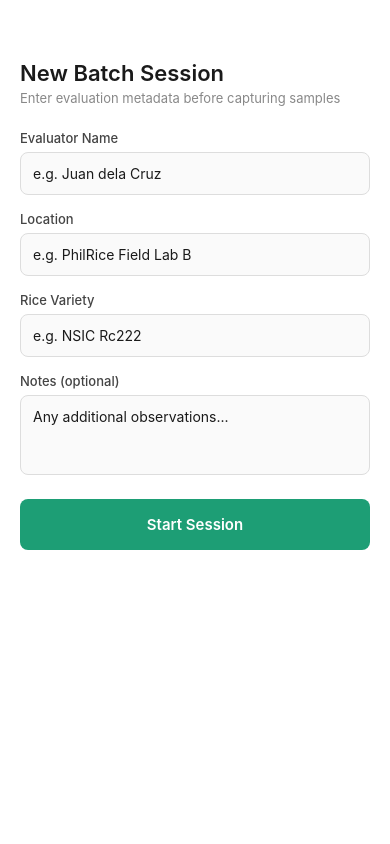
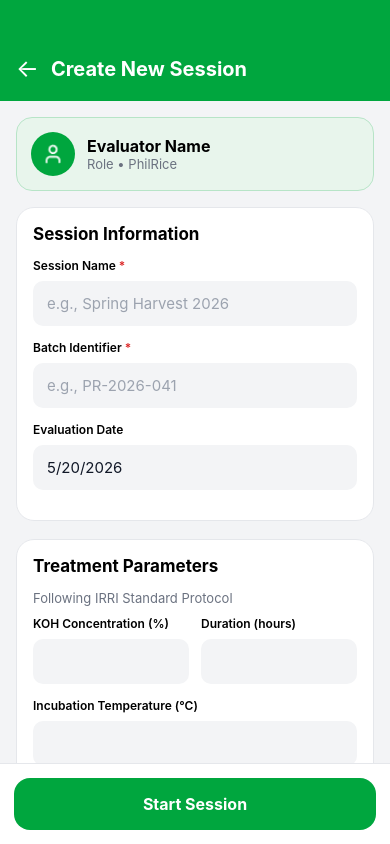
Before and after one commit to rrraine/AlkaSense, a React Native app in the folder mobile/: screen / in a window 390 px wide. Built offline with nearby package versions, Linux system fonts and the light colour scheme; what expo-sqlite would draw is missing.

Commit message:
feat(create-session): build CreateSessionScreen UI with form and keyboard handling

```diff
--- a/mobile/app.json
+++ b/mobile/app.json
@@ -1,6 +1,5 @@
 {
   "expo": {
-
     "name": "AlkaSense",
     "slug": "mobile",
     "version": "1.0.0",
@@ -30,7 +29,8 @@
     "plugins": [
       "expo-sqlite",
       "expo-secure-store",
-      "expo-sharing"
+      "expo-sharing",
+      "@react-native-community/datetimepicker"
     ],
     "sdkVersion": "54.0.0"
   }
--- a/mobile/package.json
+++ b/mobile/package.json
@@ -9,6 +9,7 @@
     "web": "expo start --web"
   },
   "dependencies": {
+    "@react-native-community/datetimepicker": "8.4.4",
     "expo": "^54.0.34",
     "expo-camera": "~55.0.18",
     "expo-crypto": "~55.0.15",
--- a/mobile/src/app/CreateSessionScreen.tsx
+++ b/mobile/src/app/CreateSessionScreen.tsx
@@ -1,160 +1,411 @@
 import { useState } from 'react';
 import {
-  View, Text, TextInput, TouchableOpacity,
-  ScrollView, StyleSheet, Alert, ActivityIndicator
+  View,
+  Text,
+  TextInput,
+  TouchableOpacity,
+  ScrollView,
+  StyleSheet,
+  ActivityIndicator,
+  Platform,
+  Image,
+  KeyboardAvoidingView,
 } from 'react-native';
-import * as SecureStore from 'expo-secure-store';
-import { useSessionStore } from '../store/sessionStore';
-import { validateBatchMetadata } from '../validators/BatchMetadataValidator';
-import { SessionRepository } from '../db/repositories/SessionRepository';
-import { initDatabase } from '../db/database';
 
-const sessionRepo = new SessionRepository();
+import DateTimePicker from '@react-native-community/datetimepicker';
+
+const GREEN = '#00A63E';
 
 export default function CreateSessionScreen() {
-  const { form, setForm, resetForm, setActiveSession } = useSessionStore();
-  const [errors, setErrors] = useState<Record<string, string>>({});
-  const [loading, setLoading] = useState(false);
+  const [loading] = useState(false);
+  const [showDatePicker, setShowDatePicker] = useState(false);
 
-  async function handleStartSession() {
-    // 1. Validate
-    const result = validateBatchMetadata(form);
-    if (!result.valid) {
-      setErrors(result.errors);
-      return;
-    }
-    setErrors({});
-    setLoading(true);
+  const [selectedDate, setSelectedDate] = useState<Date>(new Date());
 
-    try {
-      // 2. Init DB
-      await initDatabase();
+  const [form, setForm] = useState({
+    sessionName: '',
+    batchIdentifier: '',
+    kohConcentration: '',
+    incubationDuration: '',
+    incubationTemperature: '',
+  });
 
-      // 3. Get evaluator ID from secure store
-      let evaluatorId = await SecureStore.getItemAsync('evaluator_id');
-      if (!evaluatorId) {
-        evaluatorId = `evaluator-${Date.now()}`;
-        await SecureStore.setItemAsync('evaluator_id', evaluatorId);
+  function updateField(field: string, value: string) {
+    setForm((prev) => ({
+      ...prev,
+      [field]: value,
+    }));
   }
 
-      // 4. Write to SQLite via SessionRepository
-      const session = await sessionRepo.create(
-        evaluatorId,
-        form.location,
-        form.notes
-      );
+  function handleStartSession() {
+    console.log('Session Started');
 
-      // 5. Set active session in Zustand
-      setActiveSession(session.id);
+    setForm({
+      sessionName: '',
+      batchIdentifier: '',
+      kohConcentration: '',
+      incubationDuration: '',
+      incubationTemperature: '',
+    });
 
-      Alert.alert(
-        'Session Started',
-        `Session ID: ${session.id.slice(0, 8)}...\nLocation: ${form.location}`,
-        [{ text: 'OK' }]
-      );
-
-      resetForm();
-
-    } catch (e: any) {
-      Alert.alert('Error', e.message);
-    } finally {
-      setLoading(false);
-    }
+    setSelectedDate(new Date());
   }
 
   return (
-    <ScrollView style={styles.container}>
-      <Text style={styles.title}>New Batch Session</Text>
-      <Text style={styles.subtitle}>Enter evaluation metadata before capturing samples</Text>
+    <KeyboardAvoidingView
+      style={{ flex: 1 }}
+      behavior={Platform.OS === 'ios' ? 'padding' : 'height'}
+    >
+      <View style={styles.root}>
+        {/* HEADER */}
+        <View style={styles.header}>
+          <TouchableOpacity style={styles.backButton}>
+            <Text style={styles.backArrow}>←</Text>
+          </TouchableOpacity>
 
-      {/* Evaluator Name */}
-      <View style={styles.field}>
-        <Text style={styles.label}>Evaluator Name</Text>
-        <TextInput
-          style={[styles.input, errors.evaluatorName && styles.inputError]}
-          placeholder="e.g. Juan dela Cruz"
-          value={form.evaluatorName}
-          onChangeText={(v) => setForm({ evaluatorName: v })}
-        />
-        {errors.evaluatorName && (
-          <Text style={styles.error}>{errors.evaluatorName}</Text>
-        )}
+          <Text style={styles.headerTitle}>
+            Create New Session
+          </Text>
         </View>
 
-      {/* Location */}
-      <View style={styles.field}>
-        <Text style={styles.label}>Location</Text>
-        <TextInput
-          style={[styles.input, errors.location && styles.inputError]}
-          placeholder="e.g. PhilRice Field Lab B"
-          value={form.location}
-          onChangeText={(v) => setForm({ location: v })}
-        />
-        {errors.location && (
-          <Text style={styles.error}>{errors.location}</Text>
-        )}
-      </View>
-
-      {/* Rice Variety */}
-      <View style={styles.field}>
-        <Text style={styles.label}>Rice Variety</Text>
-        <TextInput
-          style={[styles.input, errors.riceVariety && styles.inputError]}
-          placeholder="e.g. NSIC Rc222"
-          value={form.riceVariety}
-          onChangeText={(v) => setForm({ riceVariety: v })}
-        />
-        {errors.riceVariety && (
-          <Text style={styles.error}>{errors.riceVariety}</Text>
-        )}
-      </View>
-
-      {/* Notes */}
-      <View style={styles.field}>
-        <Text style={styles.label}>Notes (optional)</Text>
-        <TextInput
-          style={[styles.input, styles.textarea]}
-          placeholder="Any additional observations..."
-          value={form.notes}
-          onChangeText={(v) => setForm({ notes: v })}
-          multiline
-          numberOfLines={3}
+        {/* BODY */}
+        <ScrollView
+          style={styles.scroll}
+          contentContainerStyle={styles.scrollContent}
+          showsVerticalScrollIndicator={false}
+          keyboardShouldPersistTaps="handled"
+        >
+          {/* PROFILE CARD */}
+          <View style={styles.profileCard}>
+            <View style={styles.avatar}>
+              <Image
+                source={require('../../assets/personIcon.png')}
+                style={styles.avatarImage}
               />
             </View>
 
-      {/* Submit */}
+            <View>
+              <Text style={styles.profileName}>
+                Evaluator Name
+              </Text>
+              <Text style={styles.profileRole}>
+                Role • PhilRice
+              </Text>
+            </View>
+          </View>
+
+          {/* SESSION INFORMATION */}
+          <View style={styles.card}>
+            <Text style={styles.cardTitle}>
+              Session Information
+            </Text>
+
+            <View style={styles.field}>
+              <Text style={styles.label}>
+                Session Name <Text style={styles.required}>*</Text>
+              </Text>
+
+              <TextInput
+                style={styles.input}
+                placeholder="e.g., Spring Harvest 2026"
+                placeholderTextColor="#9CA3AF"
+                value={form.sessionName}
+                onChangeText={(v) =>
+                  updateField('sessionName', v)
+                }
+              />
+            </View>
+
+            <View style={styles.field}>
+              <Text style={styles.label}>
+                Batch Identifier <Text style={styles.required}>*</Text>
+              </Text>
+
+              <TextInput
+                style={styles.input}
+                placeholder="e.g., PR-2026-041"
+                placeholderTextColor="#9CA3AF"
+                value={form.batchIdentifier}
+                onChangeText={(v) =>
+                  updateField('batchIdentifier', v)
+                }
+              />
+            </View>
+
+            {/* DATE */}
+            <View style={styles.field}>
+              <Text style={styles.label}>Evaluation Date</Text>
+
               <TouchableOpacity
-        style={[styles.button, loading && styles.buttonDisabled]}
-        onPress={handleStartSession}
-        disabled={loading}
+                style={styles.input}
+                onPress={() => setShowDatePicker(true)}
               >
-        {loading
-          ? <ActivityIndicator color="#fff" />
-          : <Text style={styles.buttonText}>Start Session</Text>
-        }
+                <Text style={styles.dateText}>
+                  {selectedDate.toLocaleDateString('en-US')}
+                </Text>
               </TouchableOpacity>
 
+              {showDatePicker && (
+                <DateTimePicker
+                  value={selectedDate}
+                  mode="date"
+                  display={
+                    Platform.OS === 'ios' ? 'spinner' : 'default'
+                  }
+                  onChange={(_, date?: Date) => {
+                    setShowDatePicker(false);
+                    if (date) setSelectedDate(date);
+                  }}
+                />
+              )}
+            </View>
+          </View>
+
+          {/* TREATMENT PARAMETERS */}
+          <View style={styles.card}>
+            <Text style={styles.cardTitle}>
+              Treatment Parameters
+            </Text>
+
+            <Text style={styles.cardSubtitle}>
+              Following IRRI Standard Protocol
+            </Text>
+
+            <View style={styles.row}>
+              <View style={[styles.field, styles.halfField]}>
+                <Text style={styles.label}>
+                  KOH Concentration (%)
+                </Text>
+
+                <TextInput
+                  style={styles.input}
+                  value={form.kohConcentration}
+                  onChangeText={(v) =>
+                    updateField('kohConcentration', v)
+                  }
+                  keyboardType={
+                    Platform.OS === 'ios'
+                      ? 'decimal-pad'
+                      : 'numeric'
+                  }
+                />
+              </View>
+
+              <View style={[styles.field, styles.halfField]}>
+                <Text style={styles.label}>
+                  Duration (hours)
+                </Text>
+
+                <TextInput
+                  style={styles.input}
+                  value={form.incubationDuration}
+                  onChangeText={(v) =>
+                    updateField('incubationDuration', v)
+                  }
+                  keyboardType="numeric"
+                />
+              </View>
+            </View>
+
+            <View style={styles.field}>
+              <Text style={styles.label}>
+                Incubation Temperature (°C)
+              </Text>
+
+              <TextInput
+                style={styles.input}
+                value={form.incubationTemperature}
+                onChangeText={(v) =>
+                  updateField('incubationTemperature', v)
+                }
+                keyboardType={
+                  Platform.OS === 'ios'
+                    ? 'decimal-pad'
+                    : 'numeric'
+                }
+              />
+            </View>
+          </View>
+
+          {/* extra space so keyboard + footer won't block UI */}
+          <View style={{ height: 200 }} />
         </ScrollView>
+
+        {/* FOOTER */}
+        <View style={styles.footer}>
+          <TouchableOpacity
+            style={styles.startButton}
+            onPress={handleStartSession}
+            activeOpacity={0.85}
+          >
+            {loading ? (
+              <ActivityIndicator color="#fff" />
+            ) : (
+              <Text style={styles.startButtonText}>
+                Start Session
+              </Text>
+            )}
+          </TouchableOpacity>
+        </View>
+      </View>
+    </KeyboardAvoidingView>
   );
 }
 
 const styles = StyleSheet.create({
-  container: { flex: 1, padding: 20, paddingTop: 60, backgroundColor: '#fff' },
-  title: { fontSize: 22, fontWeight: '600', color: '#1a1a1a', marginBottom: 4 },
-  subtitle: { fontSize: 13, color: '#888', marginBottom: 24 },
-  field: { marginBottom: 16 },
-  label: { fontSize: 13, fontWeight: '500', color: '#444', marginBottom: 6 },
+  root: {
+    flex: 1,
+    backgroundColor: '#F3F4F6',
+  },
+
+  header: {
+    backgroundColor: GREEN,
+    flexDirection: 'row',
+    alignItems: 'center',
+    paddingTop: 54,
+    paddingBottom: 18,
+    paddingHorizontal: 16,
+  },
+
+  backButton: {
+    marginRight: 12,
+  },
+
+  backArrow: {
+    color: '#FFFFFF',
+    fontSize: 24,
+  },
+
+  headerTitle: {
+    color: '#FFFFFF',
+    fontSize: 20,
+    fontWeight: '700',
+  },
+
+  scroll: {
+    flex: 1,
+  },
+
+  scrollContent: {
+    padding: 16,
+    paddingBottom: 120,
+  },
+
+  profileCard: {
+    backgroundColor: '#E8F5EC',
+    borderWidth: 1,
+    borderColor: '#B7E4C7',
+    borderRadius: 16,
+    padding: 14,
+    flexDirection: 'row',
+    alignItems: 'center',
+    marginBottom: 16,
+  },
+
+  avatar: {
+    width: 44,
+    height: 44,
+    borderRadius: 22,
+    backgroundColor: GREEN,
+    alignItems: 'center',
+    justifyContent: 'center',
+    marginRight: 12,
+  },
+
+  avatarImage: {
+    width: 22,
+    height: 22,
+    resizeMode: 'contain',
+  },
+
+  profileName: {
+    fontSize: 16,
+    fontWeight: '700',
+  },
+
+  profileRole: {
+    fontSize: 13,
+    color: '#6B7280',
+  },
+
+  card: {
+    backgroundColor: '#FFFFFF',
+    borderRadius: 18,
+    padding: 16,
+    marginBottom: 18,
+    borderWidth: 1,
+    borderColor: '#E5E7EB',
+  },
+
+  cardTitle: {
+    fontSize: 17,
+    fontWeight: '700',
+    marginBottom: 14,
+  },
+
+  cardSubtitle: {
+    fontSize: 13,
+    color: '#6B7280',
+    marginBottom: 10,
+  },
+
+  field: {
+    marginBottom: 14,
+  },
+
+  row: {
+    flexDirection: 'row',
+    gap: 12,
+  },
+
+  halfField: {
+    flex: 1,
+  },
+
+  label: {
+    fontSize: 12,
+    fontWeight: '600',
+    marginBottom: 8,
+  },
+
+  required: {
+    color: '#DC2626',
+  },
+
   input: {
-    borderWidth: 1, borderColor: '#ddd', borderRadius: 8,
-    padding: 12, fontSize: 14, color: '#1a1a1a', backgroundColor: '#fafafa'
+    backgroundColor: '#F3F4F6',
+    borderRadius: 10,
+    paddingHorizontal: 14,
+    paddingVertical: 13,
+    fontSize: 15,
   },
-  inputError: { borderColor: '#e53e3e' },
-  textarea: { height: 80, textAlignVertical: 'top' },
-  error: { fontSize: 12, color: '#e53e3e', marginTop: 4 },
-  button: {
-    backgroundColor: '#1D9E75', borderRadius: 8,
-    padding: 16, alignItems: 'center', marginTop: 8, marginBottom: 40
+
+  dateText: {
+    fontSize: 15,
+    color: '#111827',
   },
-  buttonDisabled: { backgroundColor: '#9FE1CB' },
-  buttonText: { color: '#fff', fontSize: 15, fontWeight: '600' },
+
+  footer: {
+    position: 'absolute',
+    bottom: 0,
+    left: 0,
+    right: 0,
+    backgroundColor: '#FFFFFF',
+    padding: 14,
+    borderTopWidth: 1,
+    borderTopColor: '#E5E7EB',
+  },
+
+  startButton: {
+    backgroundColor: GREEN,
+    borderRadius: 16,
+    paddingVertical: 16,
+    alignItems: 'center',
+  },
+
+  startButtonText: {
+    color: '#FFFFFF',
+    fontSize: 16,
+    fontWeight: '700',
+  },
 });
```
Also changed, not shown: mobile/assets/personIcon.png (added), 1 other file (tests, documents, lock files or other folders). Lines whose indentation alone changed are shown as unchanged.
